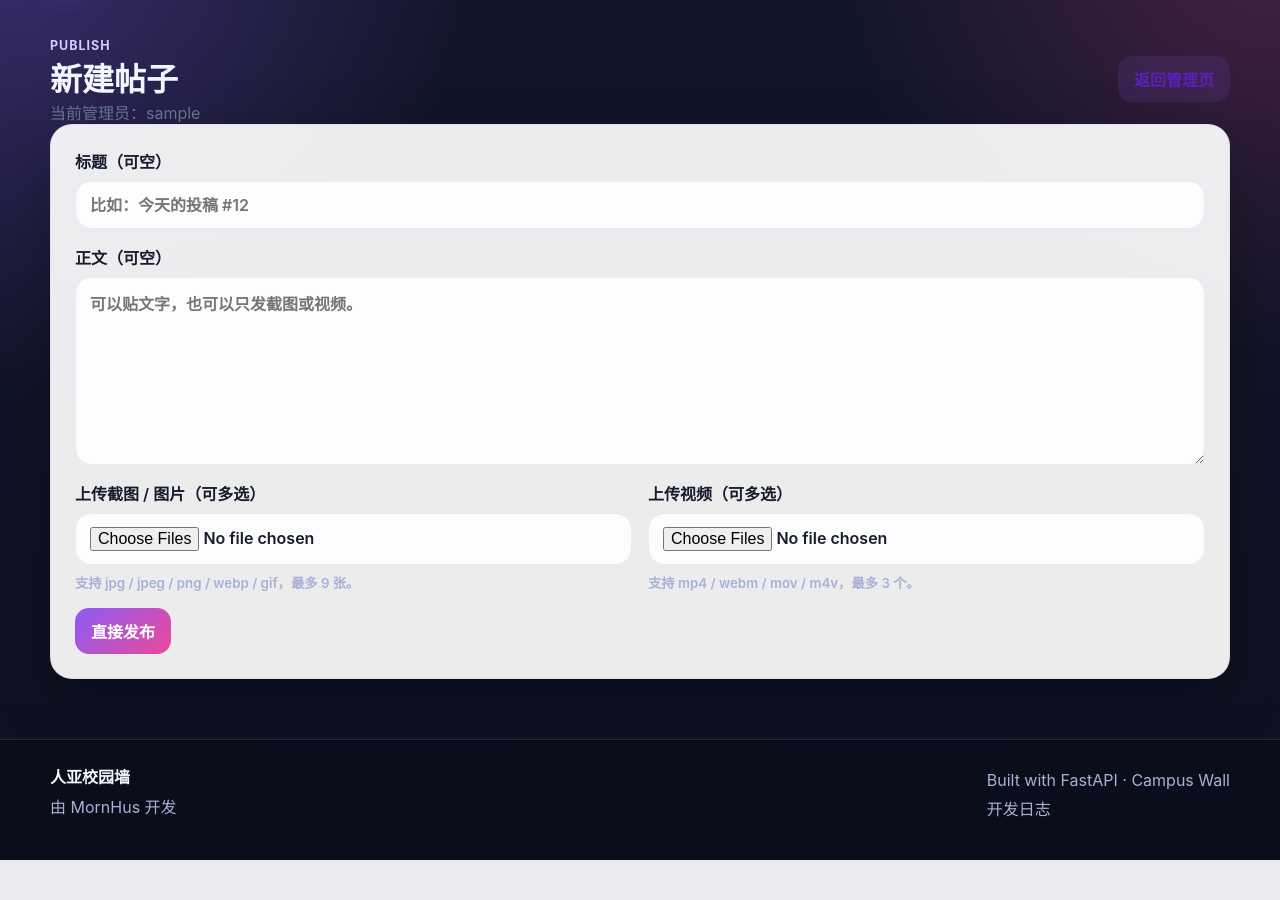
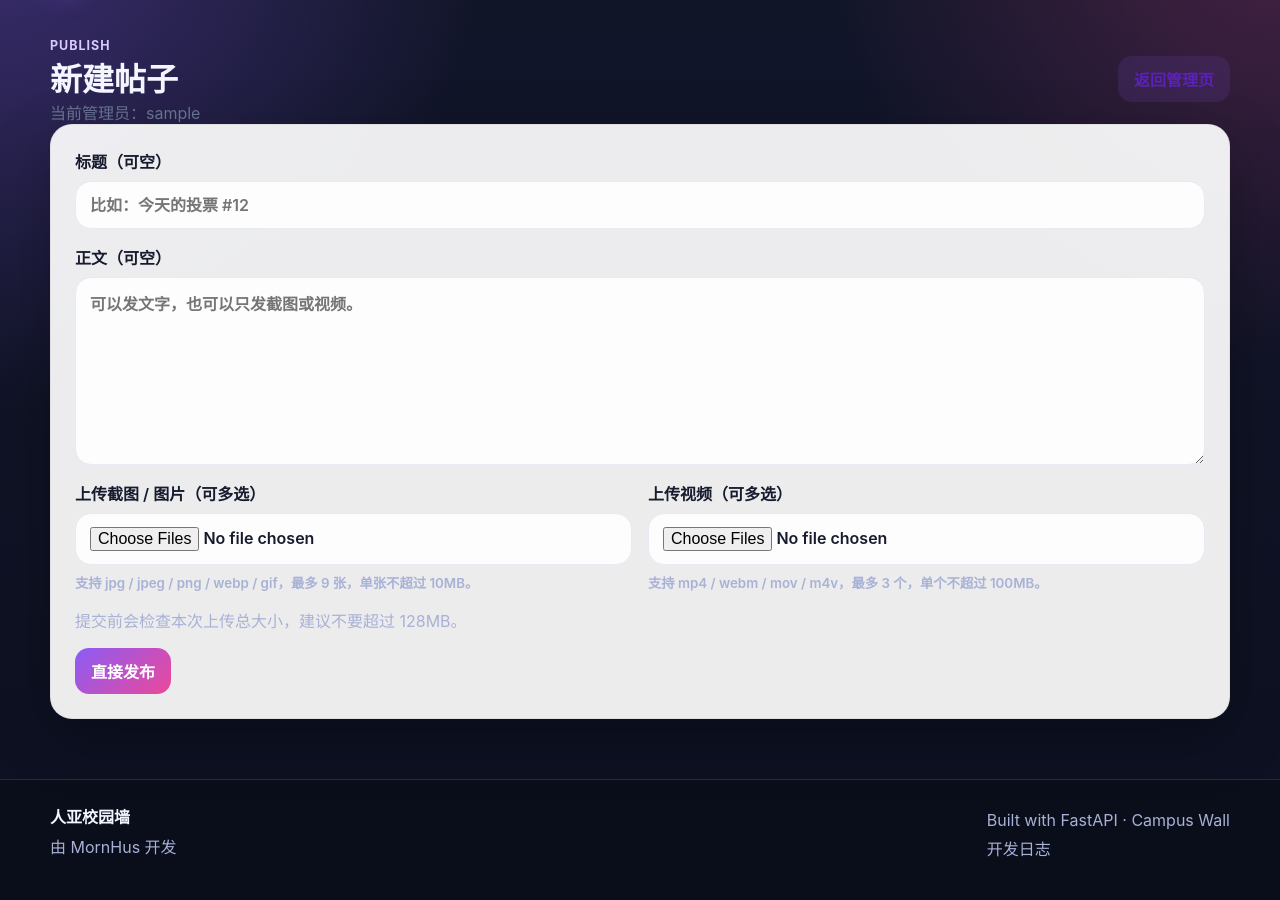
Before and after one commit to mornhussakuyo-hub/RDFZ-Wall, a FastAPI app: page /admin/posts/new in a window 1280 px wide. Shown: the part 73-973 px from the top of the page. Before the commit the page ends 933 px from the top, so only its background shows below. Run offline with FastAPI, Linux system fonts and the light colour scheme; the visitor is signed in with stand-in values (Sample User, id 1); tables that the repository leaves empty hold one stand-in row (values such as "Sample post").

Commit message:
fix request large

```diff
--- a/app/config.py
+++ b/app/config.py
@@ -21,6 +21,7 @@ MAX_UPLOAD_FILES = int(os.getenv('MAX_UPLOAD_FILES', '9'))
 MAX_SINGLE_FILE_MB = int(os.getenv('MAX_SINGLE_FILE_MB', '10'))
 MAX_VIDEO_FILES = int(os.getenv('MAX_VIDEO_FILES', '3'))
 MAX_SINGLE_VIDEO_MB = int(os.getenv('MAX_SINGLE_VIDEO_MB', '100'))
+MAX_REQUEST_BODY_MB = int(os.getenv('MAX_REQUEST_BODY_MB', '128'))
 ALLOWED_IMAGE_EXTENSIONS = {'.jpg', '.jpeg', '.png', '.webp', '.gif'}
 ALLOWED_VIDEO_EXTENSIONS = {'.mp4', '.webm', '.mov', '.m4v'}
 SITE_NAME = os.getenv('SITE_NAME', '人亚校园墙')
--- a/app/routers/admin.py
+++ b/app/routers/admin.py
@@ -24,6 +24,7 @@ from ..auth import (
 from ..config import (
     ALLOWED_IMAGE_EXTENSIONS,
     ALLOWED_VIDEO_EXTENSIONS,
+    MAX_REQUEST_BODY_MB,
     MAX_SINGLE_FILE_MB,
     MAX_SINGLE_VIDEO_MB,
     MAX_UPLOAD_FILES,
@@ -61,6 +62,11 @@ def build_context(request: Request, db: Session, **extra):
         'current_admin': get_current_admin(request, db),
         'flash': pop_flash(request),
         'static_version': STATIC_VERSION,
+        'max_upload_files': MAX_UPLOAD_FILES,
+        'max_single_file_mb': MAX_SINGLE_FILE_MB,
+        'max_video_files': MAX_VIDEO_FILES,
+        'max_single_video_mb': MAX_SINGLE_VIDEO_MB,
+        'max_request_body_mb': MAX_REQUEST_BODY_MB,
     }
     context.update(extra)
     return context
--- /dev/null
+++ b/app/static/js/admin_upload_guard.js
@@ -0,0 +1,52 @@
+const uploadForm = document.querySelector('[data-upload-form]');
+
+if (uploadForm) {
+  const imageInput = uploadForm.querySelector('[data-upload-images]');
+  const videoInput = uploadForm.querySelector('[data-upload-videos]');
+  const maxUploadFiles = Number(uploadForm.dataset.maxUploadFiles || 0);
+  const maxSingleFileMb = Number(uploadForm.dataset.maxSingleFileMb || 0);
+  const maxVideoFiles = Number(uploadForm.dataset.maxVideoFiles || 0);
+  const maxSingleVideoMb = Number(uploadForm.dataset.maxSingleVideoMb || 0);
+  const maxRequestBodyMb = Number(uploadForm.dataset.maxRequestBodyMb || 0);
+
+  const mbToBytes = (value) => value * 1024 * 1024;
+
+  const validateFiles = (files, maxCount, maxSingleMb, label) => {
+    if (files.length > maxCount) {
+      return `${label}最多只能上传 ${maxCount} 个。`;
+    }
+
+    for (const file of files) {
+      if (file.size > mbToBytes(maxSingleMb)) {
+        return `${label}“${file.name}”超过了 ${maxSingleMb}MB。`;
+      }
+    }
+
+    return '';
+  };
+
+  uploadForm.addEventListener('submit', (event) => {
+    const imageFiles = Array.from(imageInput?.files || []);
+    const videoFiles = Array.from(videoInput?.files || []);
+
+    const imageError = validateFiles(imageFiles, maxUploadFiles, maxSingleFileMb, '图片');
+    if (imageError) {
+      event.preventDefault();
+      window.alert(imageError);
+      return;
+    }
+
+    const videoError = validateFiles(videoFiles, maxVideoFiles, maxSingleVideoMb, '视频');
+    if (videoError) {
+      event.preventDefault();
+      window.alert(videoError);
+      return;
+    }
+
+    const totalBytes = [...imageFiles, ...videoFiles].reduce((sum, file) => sum + file.size, 0);
+    if (maxRequestBodyMb > 0 && totalBytes > mbToBytes(maxRequestBodyMb)) {
+      event.preventDefault();
+      window.alert(`本次上传总大小超过 ${maxRequestBodyMb}MB，容易被服务器拦截，请减少文件数量或压缩后再试。`);
+    }
+  });
+}
--- a/app/templates/admin_new_post.html
+++ b/app/templates/admin_new_post.html
@@ -16,32 +16,44 @@
     {% if error %}
     <div class="alert error">{{ error }}</div>
     {% endif %}
-    <form method="post" enctype="multipart/form-data" class="form-grid">
+    <form
+        method="post"
+        enctype="multipart/form-data"
+        class="form-grid"
+        data-upload-form
+        data-max-upload-files="{{ max_upload_files }}"
+        data-max-single-file-mb="{{ max_single_file_mb }}"
+        data-max-video-files="{{ max_video_files }}"
+        data-max-single-video-mb="{{ max_single_video_mb }}"
+        data-max-request-body-mb="{{ max_request_body_mb }}"
+    >
         <input type="hidden" name="csrf_token" value="{{ csrf_token }}">
 
         <label>
             <span>标题（可空）</span>
-            <input type="text" name="title" maxlength="200" value="{{ title_value }}" placeholder="比如：今天的投稿 #12">
+            <input type="text" name="title" maxlength="200" value="{{ title_value }}" placeholder="比如：今天的投票 #12">
         </label>
 
         <label>
             <span>正文（可空）</span>
-            <textarea name="content" rows="8" placeholder="可以贴文字，也可以只发截图或视频。">{{ content_value }}</textarea>
+            <textarea name="content" rows="8" placeholder="可以发文字，也可以只发截图或视频。">{{ content_value }}</textarea>
         </label>
 
         <div class="two-col-form">
             <label>
                 <span>上传截图 / 图片（可多选）</span>
-                <input type="file" name="images" accept="image/*" multiple>
-                <small class="hint">支持 jpg / jpeg / png / webp / gif，最多 9 张。</small>
+                <input type="file" name="images" accept="image/*" multiple data-upload-images>
+                <small class="hint">支持 jpg / jpeg / png / webp / gif，最多 {{ max_upload_files }} 张，单张不超过 {{ max_single_file_mb }}MB。</small>
             </label>
 
             <label>
                 <span>上传视频（可多选）</span>
-                <input type="file" name="videos" accept="video/mp4,video/webm,video/quicktime,.m4v" multiple>
-                <small class="hint">支持 mp4 / webm / mov / m4v，最多 3 个。</small>
+                <input type="file" name="videos" accept="video/mp4,video/webm,video/quicktime,.m4v" multiple data-upload-videos>
+                <small class="hint">支持 mp4 / webm / mov / m4v，最多 {{ max_video_files }} 个，单个不超过 {{ max_single_video_mb }}MB。</small>
             </label>
         </div>
+
+        <div class="meta">提交前会检查本次上传总大小，建议不要超过 {{ max_request_body_mb }}MB。</div>
 
         <div class="submit-row">
             <button class="button primary" type="submit">直接发布</button>
@@ -49,3 +61,6 @@
     </form>
 </div>
 {% endblock %}
+{% block extra_scripts %}
+<script src="/static/js/admin_upload_guard.js?v={{ static_version }}"></script>
+{% endblock %}
```
